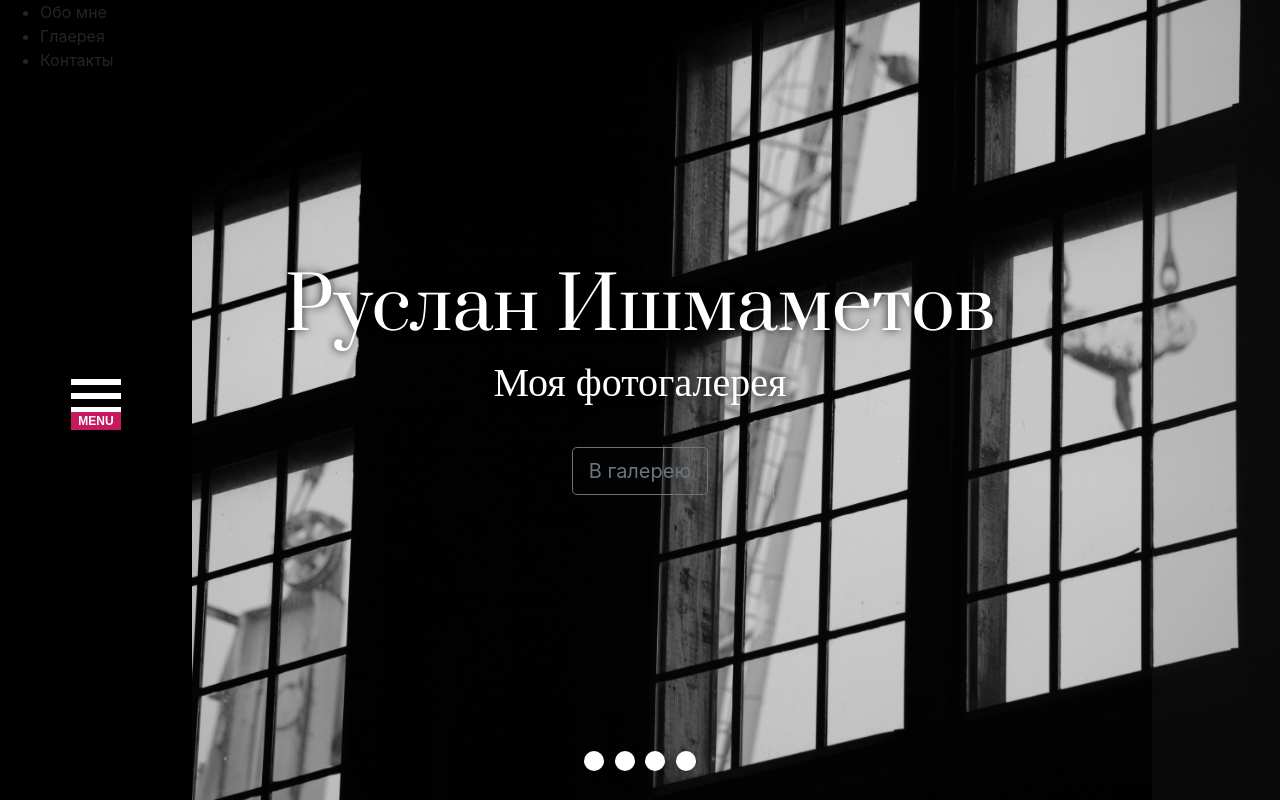
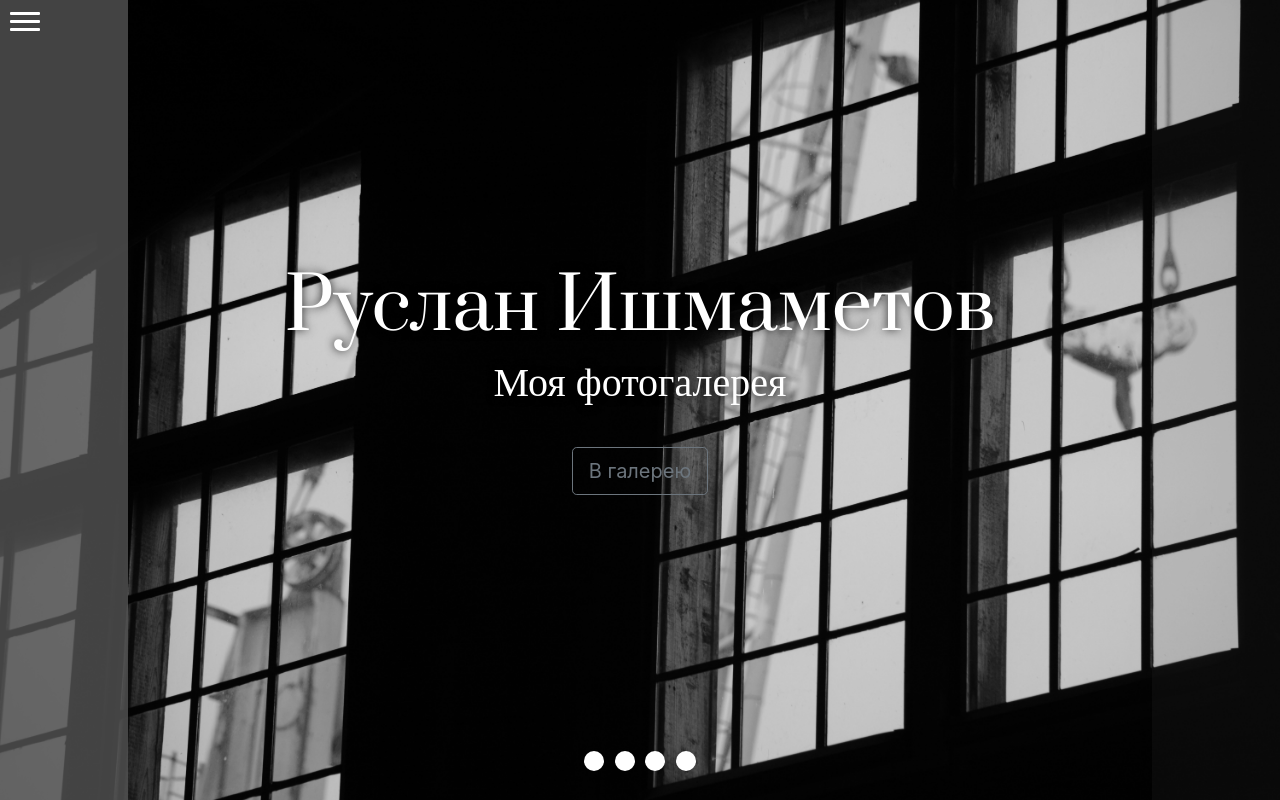
Before and after one commit to IshmametovRuslan/photosait, a PHP site: page / in a window 1280 px wide. Run offline with PHP 8.4, Linux system fonts and the light colour scheme; some libraries are stand-ins or nearby versions; some web fonts are replaced; grey boxes are pictures that could not be loaded.

Commit message:
Главное меню для сайта

```diff
--- a/menu.php
+++ b/menu.php
@@ -1,14 +1,12 @@
-<div class="menu-icon">
-	<span></span>
-	<span></span>
-	<span></span>
-	<p class="menu">Menu</p>
-	<p class="close">Close</p>
-</div>
-<div class="menu-list">
-	<ul>
-		<li>Обо мне</li>
-		<li>Глаерея</li>
-		<li>Контакты</li>
+<nav class="navigation-menu js-nav-menu">
+	<div class="navigation-menu__toggle js-nav-menu-toggle">
+		<span class="navigation-menu__bars"></span>
+	</div>
+	<ul class="menu-list">
+		<li class="menu-list__item">Menu Item 1</li>
+		<li class="menu-list__item">Menu Item 2</li>
+		<li class="menu-list__item">Menu Item 3</li>
+		<li class="menu-list__item">Menu Item 4</li>
+		<li class="menu-list__item">Menu Item 5</li>
 	</ul>
-</div>
+</nav>
--- /dev/null
+++ b/style/menu.css
@@ -0,0 +1,110 @@
+@import url(https://fonts.googleapis.com/css?family=Lato:400);
+* {
+  box-sizing: border-box; }
+
+.navigation-menu__bars, .navigation-menu__bars::before, .navigation-menu__bars::after {
+  cursor: pointer;
+  border-radius: 1px;
+  height: 3px;
+  width: 30px;
+  background: #fff;
+  position: absolute;
+  left: 0;
+  top: 50%;
+  display: block;
+  transition: all .3s; }
+
+.navigation-menu {
+  z-index: 10000;
+  background-color: transparent;
+  height: 100%;
+  position: fixed;
+  width: 260px;
+  transform: translateX(-100%);
+  transition: transform .3s .3s; }
+  .navigation-menu::before {
+    background: #fff;
+    content: '';
+    height: 400%;
+    left: 50%;
+    position: absolute;
+    top: 0;
+    transform: translateX(-50%);
+    width: 100%;
+    z-index: 0; }
+  .navigation-menu--open {
+    transform: translateX(0); }
+    .navigation-menu--open .navigation-menu__bars {
+      background-color: transparent; }
+      .navigation-menu--open .navigation-menu__bars::before, .navigation-menu--open .navigation-menu__bars::after {
+        top: 0; }
+      .navigation-menu--open .navigation-menu__bars::before {
+        transform: rotate(45deg); }
+      .navigation-menu--open .navigation-menu__bars::after {
+        transform: rotate(-45deg); }
+    .navigation-menu--open .menu-list__item {
+      opacity: 1; }
+    .navigation-menu--open .menu-list__item:nth-child(1) {
+      transition-delay: 1s; }
+    .navigation-menu--open .menu-list__item:nth-child(2) {
+      transition-delay: 1.25s; }
+    .navigation-menu--open .menu-list__item:nth-child(3) {
+      transition-delay: 1.5s; }
+    .navigation-menu--open .menu-list__item:nth-child(4) {
+      transition-delay: 1.75s; }
+    .navigation-menu--open .menu-list__item:nth-child(5) {
+      transition-delay: 2s; }
+    .navigation-menu--open .menu-list__item:nth-child(6) {
+      transition-delay: 2.25s; }
+    .navigation-menu--open .menu-list__item:nth-child(7) {
+      transition-delay: 2.5s; }
+    .navigation-menu--open .menu-list__item:nth-child(8) {
+      transition-delay: 2.75s; }
+    .navigation-menu--open .menu-list__item:nth-child(9) {
+      transition-delay: 3s; }
+    .navigation-menu--open .menu-list__item:nth-child(10) {
+      transition-delay: 3.25s; }
+    .navigation-menu--open .menu-list__item:nth-child(11) {
+      transition-delay: 3.5s; }
+    .navigation-menu--open .menu-list__item:nth-child(12) {
+      transition-delay: 3.75s; }
+  .navigation-menu__toggle {
+    cursor: pointer;
+    height: 30px;
+    position: absolute;
+    right: -40px;
+    top: 5px;
+    width: 30px; }
+  .navigation-menu__bars::before, .navigation-menu__bars::after {
+    content: ''; }
+  .navigation-menu__bars::before {
+    left: 0;
+    top: -8px; }
+  .navigation-menu__bars::after {
+    left: 0;
+    top: 8px; }
+
+.menu-list {
+  padding: 60px 20px;
+  position: relative;
+  z-index: 10; }
+  .menu-list__item {
+    margin: 40px 0;
+    opacity: 0;
+    transition: opacity .5s .5s; }
+
+@media only screen and (max-width: 700px) {
+  .navigation-menu {
+    min-width: 240px;
+    width: 80%; }
+    .navigation-menu::before {
+      width: 110%; } }
+@media only screen and (max-width: 480px) {
+  .navigation-menu {
+    background-color: #fff;
+    min-width: 240px;
+    width: 80%; }
+    .navigation-menu::before {
+      transform: translate(-50%, -50%) rotate(45deg); } }
+
+/*# sourceMappingURL=menu.css.map */
--- /dev/null
+++ b/style/menu.scss
@@ -0,0 +1,142 @@
+@import url(https://fonts.googleapis.com/css?family=Lato:400);
+
+$body-color: #fff;
+$menu-background-color: #fff;
+$menu-icons-color: #fff;
+$font-stack: 'Lato', sans-serif;
+
+* {
+  box-sizing: border-box;
+}
+
+%bars {
+  cursor: pointer;
+  border-radius: 1px;
+  height: 3px;
+  width: 30px;
+  background: $menu-icons-color;
+  position: absolute;
+  left: 0;
+  top: 50%;
+  display: block;
+  transition: all .3s;
+}
+
+.navigation-menu {
+  z-index: 10000;
+  background-color: transparent;
+  height: 100%;
+  position: fixed;
+  width: 260px;
+  transform: translateX(-100%);
+  transition: transform .3s .3s;
+
+  &::before {
+    background: $menu-background-color;
+    content: '';
+    height: 400%;
+    left: 50%;
+    position: absolute;
+    top: 0;
+    transform: translateX(-50%);
+    width: 100%;
+    z-index: 0;
+  }
+
+  &--open {
+    transform: translateX(0);
+
+    & .navigation-menu__bars {
+      background-color: transparent;
+
+      &::before,
+      &::after {
+        top: 0;
+      }
+
+      &::before {
+        transform: rotate(45deg);
+      }
+
+      &::after {
+        transform: rotate(-45deg);
+      }
+    }
+
+    .menu-list__item {
+      opacity: 1;
+    }
+
+    $menu-delay: 1s;
+    @for $i from 1 through 12 {
+      .menu-list__item:nth-child(#{$i}) {
+        transition-delay: $menu-delay;
+      }
+      $menu-delay: $menu-delay + .25s;
+    }
+  }
+
+  &__toggle {
+    cursor: pointer;
+    height: 30px;
+    position: absolute;
+    right: -40px;
+    top: 5px;
+    width: 30px;
+  }
+
+  &__bars {
+    @extend %bars;
+
+    &::before,
+    &::after {
+      @extend %bars;
+      content: '';
+    }
+
+    &::before {
+      left: 0;
+      top: -8px;
+    }
+
+    &::after {
+      left: 0;
+      top: 8px;
+    }
+  }
+}
+
+.menu-list {
+  padding: 60px 20px;
+  position: relative;
+  z-index: 10;
+
+  &__item {
+    margin: 40px 0;
+    opacity: 0;
+    transition: opacity .5s .5s;
+  }
+}
+
+@media only screen and (max-width: 700px) {
+  .navigation-menu {
+    min-width: 240px;
+    width: 80%;
+
+    &::before {
+      width: 110%;
+    }
+  }
+}
+
+@media only screen and (max-width: 480px) {
+  .navigation-menu {
+    background-color: $menu-background-color;
+    min-width: 240px;
+    width: 80%;
+
+    &::before {
+      transform: translate(-50%, -50%) rotate(45deg)
+    }
+  }
+}
--- a/style/menuStyle.css
+++ /dev/null
@@ -1,54 +0,0 @@
-body {margin: 0;padding: 0;background-color: #f43684;}
-
-.menu-icon {
-	position: absolute;
-	top: 50%;
-	left: 50%;
-	transform: translate(-50%, -50%);
-}
-.menu-icon span {
-	display: block;
-	width: 50px;
-	height: 6px;
-	background-color: #fff;
-	margin-bottom: 8px;
-	box-shadow: 0 1px 2px rgba(0,0,0, .2);
-	transition: .5s;
-}
-.menu-icon.active span:nth-child(2) {
-	transform: translateX(-50px);
-	opacity: 0;
-}
-.menu-icon.active span:nth-child(1) {
-	transform: rotateY(180deg) rotateZ(45deg) translate(10px, 10px);
-}
-.menu-icon.active span:nth-child(3) {
-	transform: rotateY(180deg) rotateZ(-45deg) translate(10px, -10px);
-}
-.menu-icon p {
-	display: block;
-	position: absolute;
-	bottom: -25px;
-	width: 100%;
-	text-transform: uppercase;
-	text-align: center;
-	font-size: 12px;
-	font-family: sans-serif;
-	font-weight: bold;
-	color: #fff;
-	background-color: #c51960;
-	box-shadow: 0 1px 2px rgba(0,0,0, .2);
-	backface-visibility: hidden;
-	transition: .5s;
-}
-.menu-icon.active p.menu {
-	transform: rotateY(180deg);
-}
-.menu-icon p.close {
-	transform: rotateY(180deg);
-}
-.menu-icon.active p.close {
-	transform: rotateY(0deg);
-	background-color: #fff;
-	color: #f43684;
-}
--- a/style/style.css
+++ b/style/style.css
@@ -1,18 +1,10 @@
+@import "menu.css";
 @import url('https://fonts.googleapis.com/css?family=Kurale|Prata|Rubik');
-@import "menuStyle.css";
 body {
   margin: 0;
   padding: 0;
   /* Стили для основной надписи */
   /* Стили для слайдера */
-}
-body .main-menu {
-  position: absolute;
-  left: 0px;
-  width: 15%;
-  height: 100%;
-  background-color: #000;
-  z-index: 10000;
 }
 body .main-page-text {
   position: absolute;
--- a/style/style.less
+++ b/style/style.less
@@ -1,21 +1,12 @@
-
+@import "menu.css";
 @import url('https://fonts.googleapis.com/css?family=Kurale|Prata|Rubik');
 
-@import "menuStyle.css";
+
 body {
 	margin: 0;
 	padding: 0;
 
 /* Стили для основной надписи */
-	.main-menu {
-		position: absolute;
-		left: 0px;
-		width: 15%;
-		height: 100%;
-		background-color: #000;
-		z-index: 10000;
-
-	}
 
 	.main-page-text {
 		position: absolute;
```
Also changed, not shown: javascript/script.js (+53 -44 lines), 1 other file.
